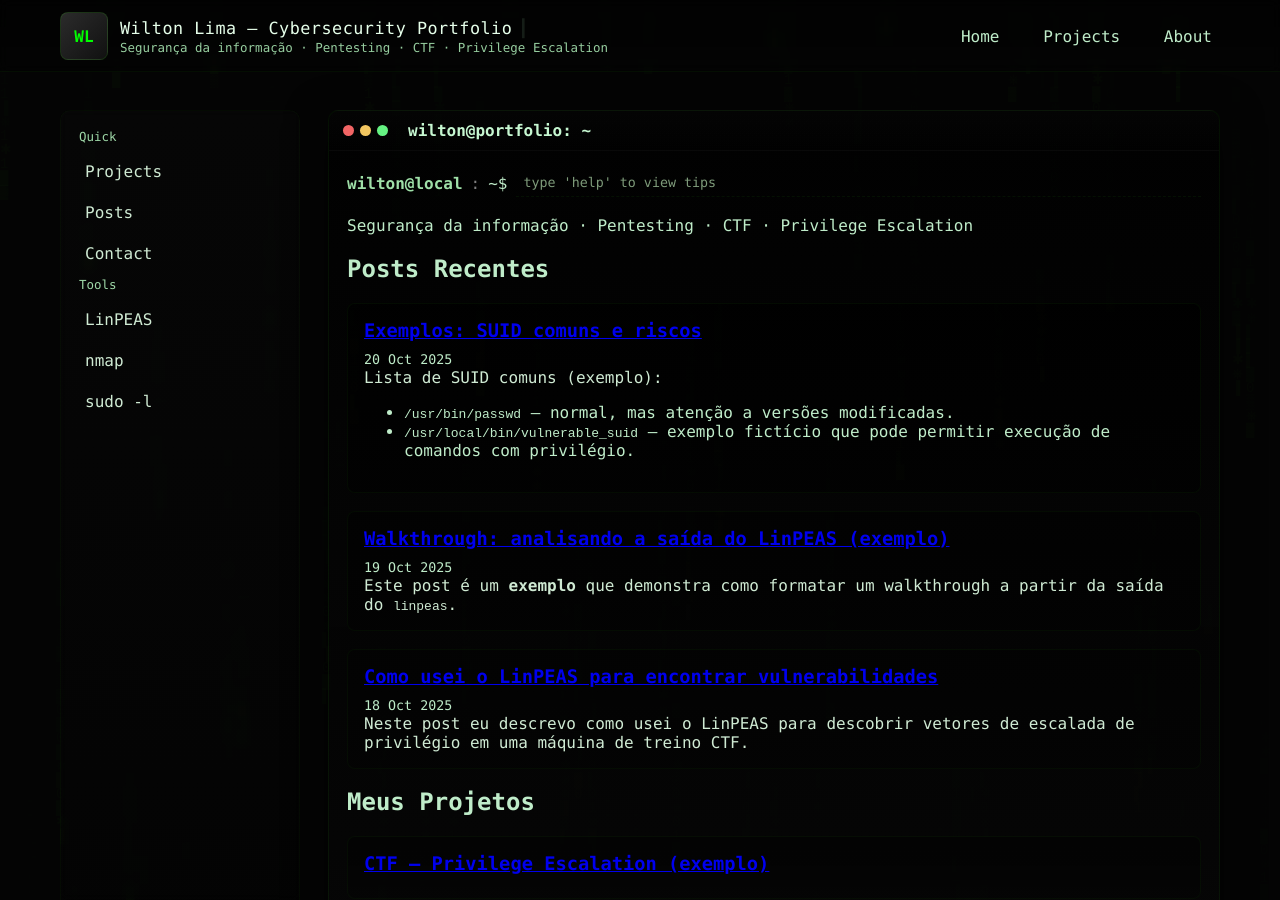
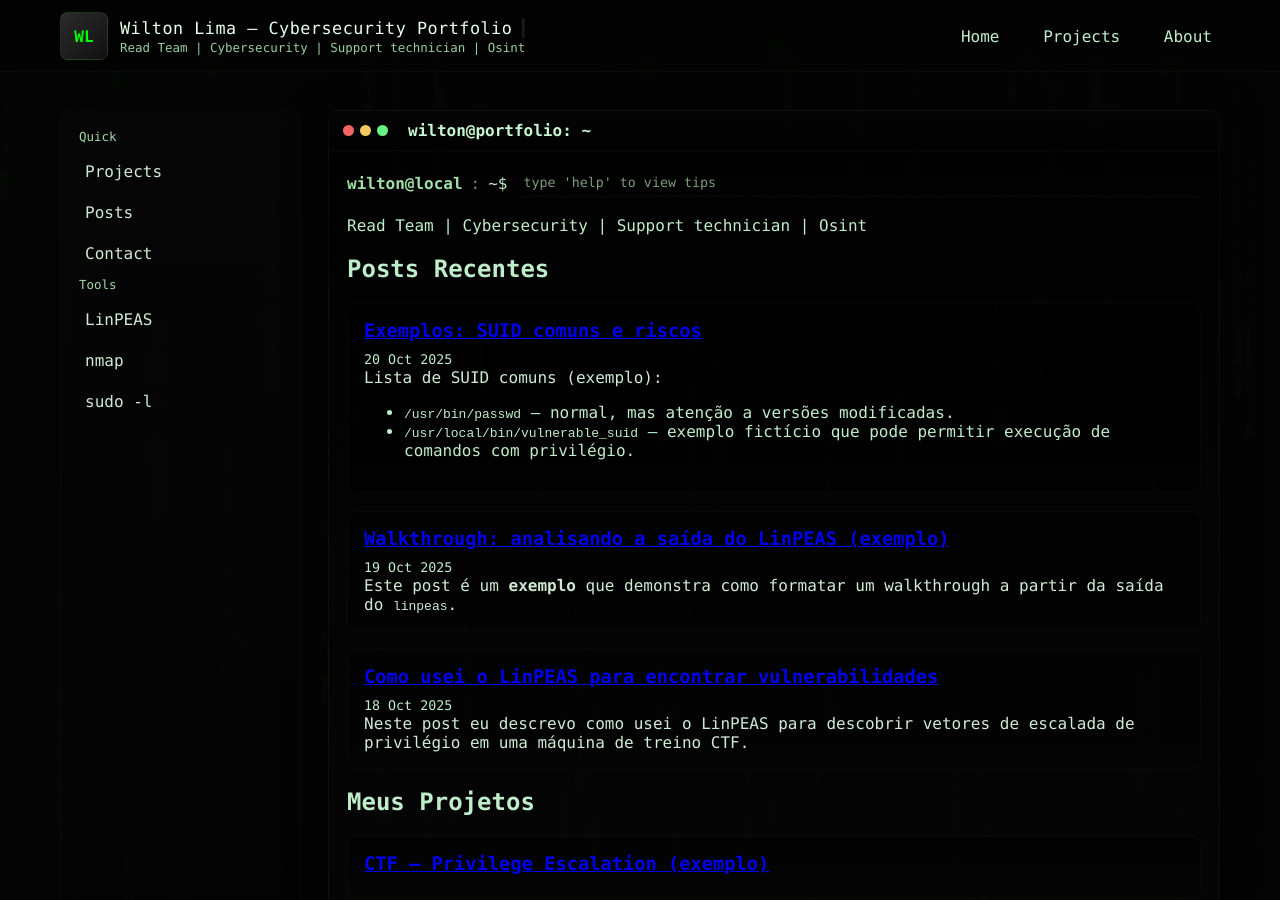
Before and after one commit to willimaofc/willimaofc.github.io, a Jekyll site: the page built from index.md, in a window 1280 px wide and 900 px high. Built offline with Jekyll 4.4.1, drawn with Linux system fonts in a browser that asks for light colours.

Commit message:
Update subtitle in cybersecurity portfolio

```diff
--- a/index.md
+++ b/index.md
@@ -1,7 +1,7 @@
 ---
 layout: default
 title: "Wilton Lima — Cybersecurity Portfolio"
-subtitle: "Segurança da informação · Pentesting · CTF · Privilege Escalation"
+subtitle: "Read Team | Cybersecurity | Support technician | Osint"
 ---
 
 <div class="hero">
```
